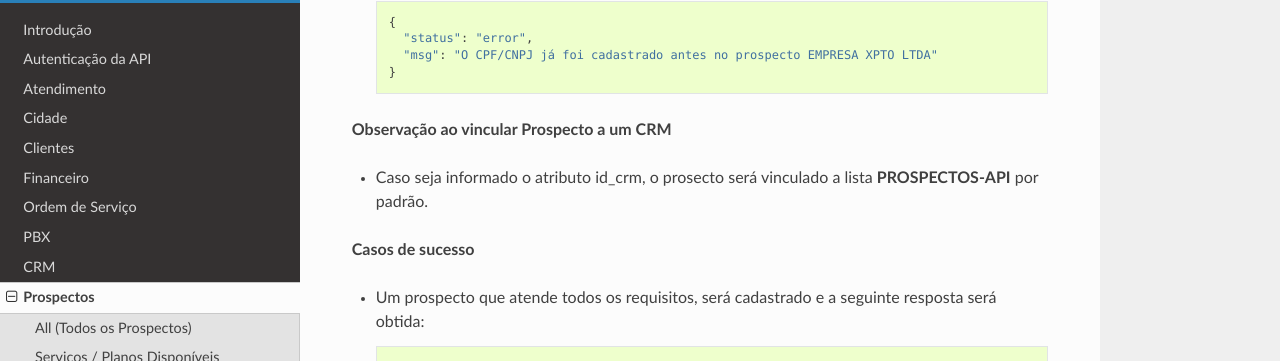
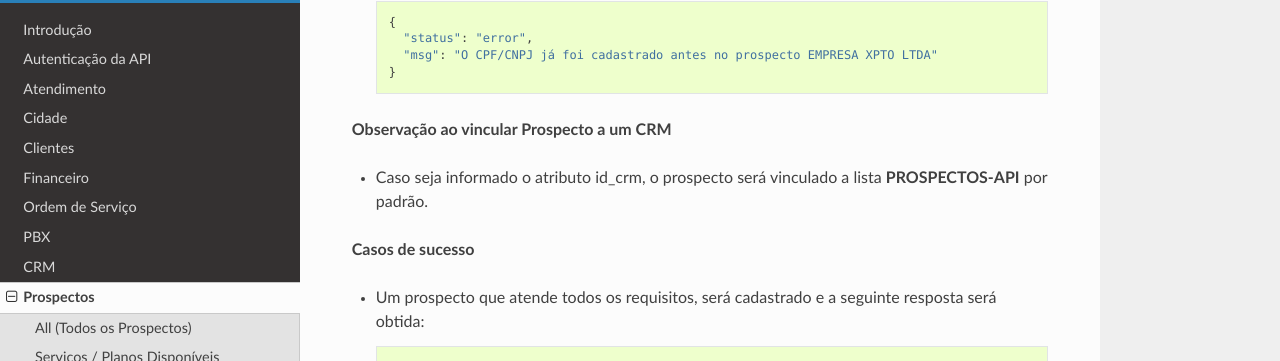
Before and after one commit to hubsoftbrasil/api, a Sphinx documentation site: the page built from docs/source/prospecto/store.rst, in a window 1280 px wide and 900 px high, scrolled down 2054 px. Shown: the part 90-451 px from the top of the window. Built offline with Sphinx 7.4.7 and the Read the Docs theme 2.0.0, drawn with Linux system fonts in a browser that asks for light colours.

Commit message:
Update store.rst
Fix

```diff
--- a/docs/source/prospecto/store.rst
+++ b/docs/source/prospecto/store.rst
@@ -158,7 +158,7 @@ As seguintes respostas podem ser obtidas de acordo com o que for informado na ro
 
 **Observação ao vincular Prospecto a um CRM**
 
-- Caso seja informado o atributo id_crm, o prosecto será vinculado a lista **PROSPECTOS-API** por padrão.
+- Caso seja informado o atributo id_crm, o prospecto será vinculado a lista **PROSPECTOS-API** por padrão.
 
 **Casos de sucesso**
 
```
